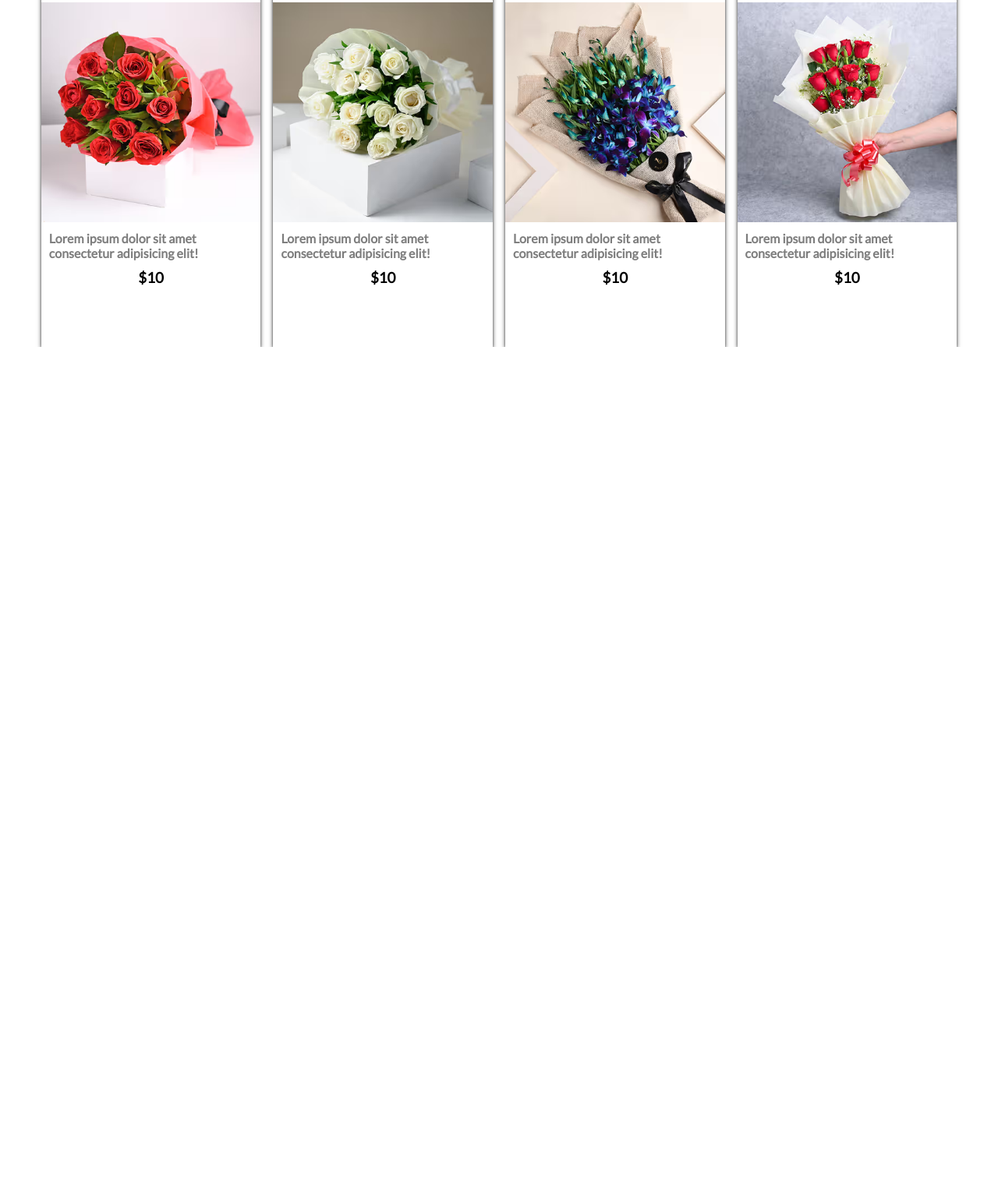
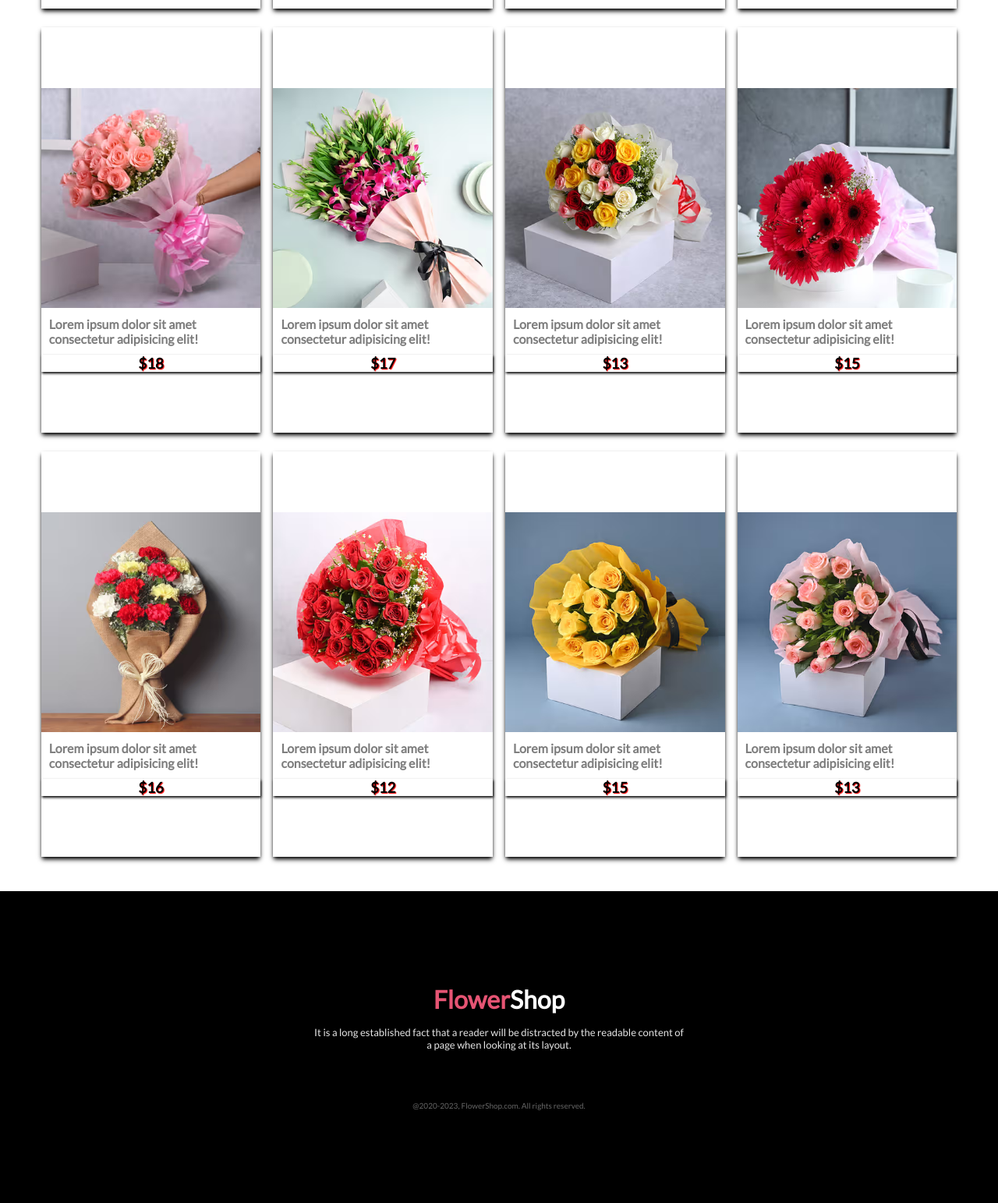
Before and after one commit to Masum-Reza2/The-Ultimate-Flower-Shop, a plain HTML site: page shop.html in a window 1280 px wide. Shown: the part 624-2167 px from the top of the page at 78% size. Before the commit the page ends 1069 px from the top, so only its background shows below. Drawn offline with Linux system fonts and the light colour scheme.

Commit message:
my extra section completed

```diff
--- a/shop.css
+++ b/shop.css
@@ -12,6 +12,7 @@
 
 /* header section starts here */
 .shop_Headline {
+    padding: 1rem;
   text-align: center;
   text-shadow: 1px 1px 1px black;
 }
@@ -21,6 +22,7 @@
     margin-top: 50px;
 }
 .flower_container {
+    margin-top: 4rem;
     height: 60vh;
     display: flex;
     flex-direction: row;
@@ -37,6 +39,10 @@
     justify-content: center;
     gap: 0.68rem;
     box-shadow: 0 4px 6px -1px black, 0 2px 4px -2px black;
+    cursor: pointer;
+}
+.flower_item:hover{
+    background-color: pink;
 }
 .flower_item img{
     width: 22vw;
@@ -45,3 +51,48 @@
 .flower_item p{
     padding-left: 10px;
 }
+.flower_item h3{
+    width: 22vw;
+    text-align: center;
+    cursor: pointer;
+    box-shadow: 1px 2px 3px black;
+    font-weight: bolder;
+    text-shadow: 1px 1px 1px red;
+}
+
+
+/* footer section styles start here */
+#footer_section{
+    margin-top: 4rem;
+    background-color: black;
+    color: white;
+    height: 50vh;
+    display: flex;
+    flex-direction: column;
+    align-items: center;
+    justify-content: center;
+    text-align: center;
+  }
+  #footer_section h1{
+    font-weight: 800;
+  }
+  .footer_desc_para{
+    margin-top: 15px;
+    font-size: small;
+    padding: 0 400px;
+    color: rgba(255, 255, 255, 0.90);
+  }
+  .footer_span{
+    color: #E55473;
+  }
+
+  .copyright_warn{
+    font-size: x-small;
+    font-weight: 400;
+    color: rgba(255, 255, 255, 0.40);
+  }
+
+  .bug{
+    margin-top: 4rem;
+  }
+  /* footer section design completed */
--- a/shop.html
+++ b/shop.html
@@ -1,17 +1,23 @@
 <!DOCTYPE html>
 <html lang="en">
+
 <head>
     <meta charset="UTF-8">
     <meta name="viewport" content="width=device-width, initial-scale=1.0">
     <title>Ultimate flower shop | The flower universe</title>
     <link rel="stylesheet" href="shop.css">
 </head>
+
 <body>
+    <!-- hesder section starts here -->
     <header>
         <h1 class="shop_Headline">Choose the flower you want!</h1>
     </header>
+    <!-- header section ends here -->
 
+    <!-- main section starts here -->
     <main id="main_section">
+
         <div class="flower_container">
             <div class="flower_item">
                 <img src="./shop_images/img_01.avif" alt="">
@@ -21,44 +27,80 @@
             <div class="flower_item">
                 <img src="./shop_images/shop_img2.avif" alt="">
                 <p class="color_primary">Lorem ipsum dolor sit amet consectetur adipisicing elit!</p>
-                <h3>$10</h3>
+                <h3>$12</h3>
             </div>
             <div class="flower_item">
                 <img src="./shop_images/shop_img3.avif" alt="">
                 <p class="color_primary">Lorem ipsum dolor sit amet consectetur adipisicing elit!</p>
-                <h3>$10</h3>
+                <h3>$14</h3>
             </div>
             <div class="flower_item">
                 <img src="./shop_images/shop_img4.avif" alt="">
                 <p class="color_primary">Lorem ipsum dolor sit amet consectetur adipisicing elit!</p>
-                <h3>$10</h3>
+                <h3>$13</h3>
             </div>
 
         </div>
+
         <div class="flower_container">
             <div class="flower_item">
-                <img src="./shop_images/img_01.avif" alt="">
+                <img src="./shop_images/shop_img5.avif" alt="">
                 <p class="color_primary">Lorem ipsum dolor sit amet consectetur adipisicing elit!</p>
-                <h3>$10</h3>
+                <h3>$18</h3>
             </div>
             <div class="flower_item">
-                <img src="./shop_images/shop_img2.avif" alt="">
+                <img src="./shop_images/shop_img6.avif" alt="">
                 <p class="color_primary">Lorem ipsum dolor sit amet consectetur adipisicing elit!</p>
-                <h3>$10</h3>
+                <h3>$17</h3>
             </div>
             <div class="flower_item">
-                <img src="./shop_images/shop_img3.avif" alt="">
+                <img src="./shop_images/shop_img7.avif" alt="">
                 <p class="color_primary">Lorem ipsum dolor sit amet consectetur adipisicing elit!</p>
-                <h3>$10</h3>
+                <h3>$13</h3>
             </div>
             <div class="flower_item">
-                <img src="./shop_images/shop_img4.avif" alt="">
+                <img src="./shop_images/shop_img8.avif" alt="">
                 <p class="color_primary">Lorem ipsum dolor sit amet consectetur adipisicing elit!</p>
-                <h3>$10</h3>
+                <h3>$15</h3>
             </div>
 
         </div>
+
+        <div class="flower_container">
+            <div class="flower_item">
+                <img src="./shop_images/shop_img9.avif" alt="">
+                <p class="color_primary">Lorem ipsum dolor sit amet consectetur adipisicing elit!</p>
+                <h3>$16</h3>
+            </div>
+            <div class="flower_item">
+                <img src="./shop_images/shop_img10.avif" alt="">
+                <p class="color_primary">Lorem ipsum dolor sit amet consectetur adipisicing elit!</p>
+                <h3>$12</h3>
+            </div>
+            <div class="flower_item">
+                <img src="./shop_images/shop_img11.avif" alt="">
+                <p class="color_primary">Lorem ipsum dolor sit amet consectetur adipisicing elit!</p>
+                <h3>$15</h3>
+            </div>
+            <div class="flower_item">
+                <img src="./shop_images/shop_img12.avif" alt="">
+                <p class="color_primary">Lorem ipsum dolor sit amet consectetur adipisicing elit!</p>
+                <h3>$13</h3>
+            </div>
+
+        </div>
+
     </main>
-    <footer></footer>
+    <!-- main section ends here -->
+
+
+    <!-- footer section starts here -->
+    <footer id="footer_section">
+        <h1><span class="footer_span">Flower</span>Shop</h1>
+        <p class="footer_desc_para">It is a long established fact that a reader will be distracted by the readable content of a page when looking at its layout.</p>
+        <p class="copyright_warn bug">@2020-2023, FlowerShop.com. All rights reserved. </p>
+    </footer>
+    <!-- footer section ends here -->
 </body>
+
 </html>
```
